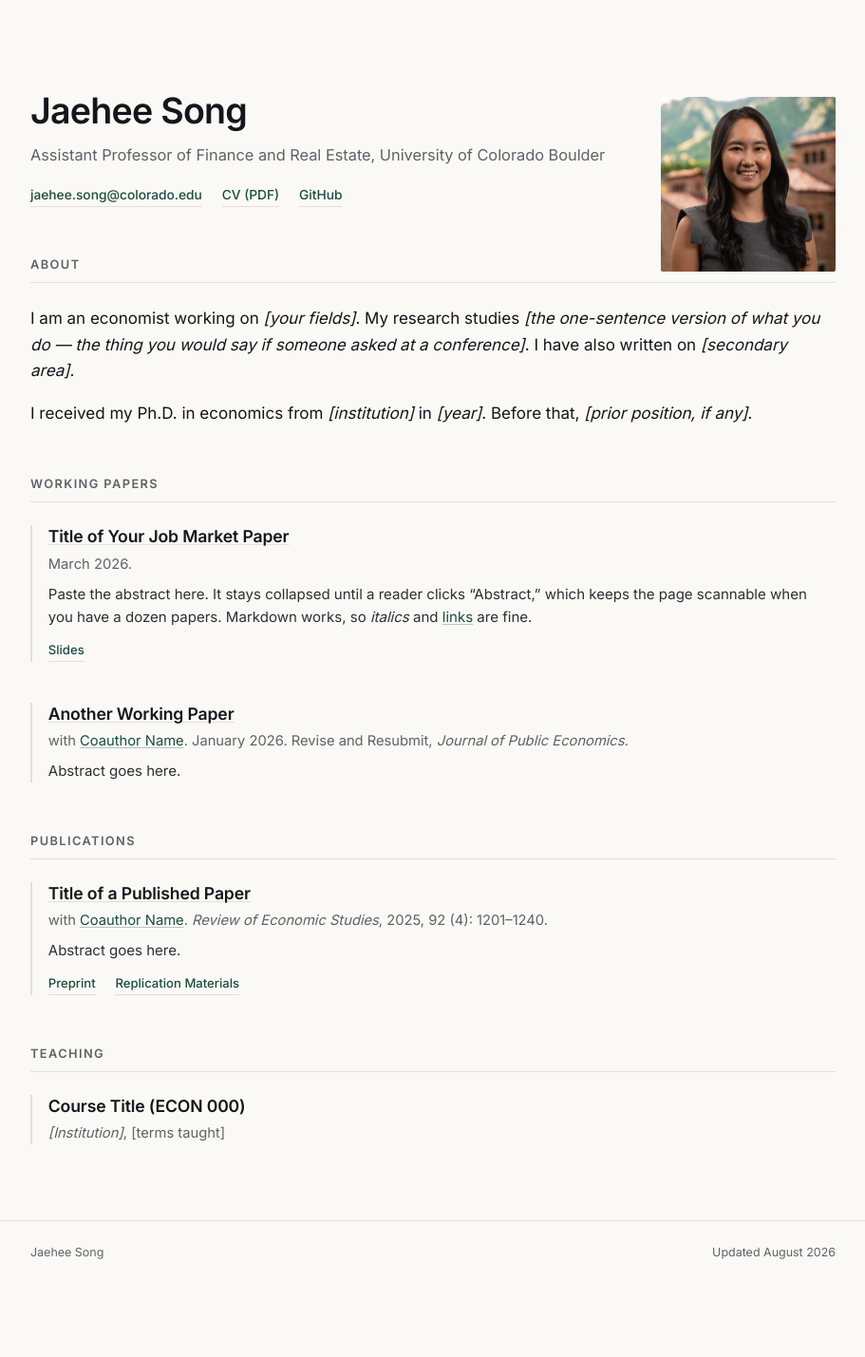
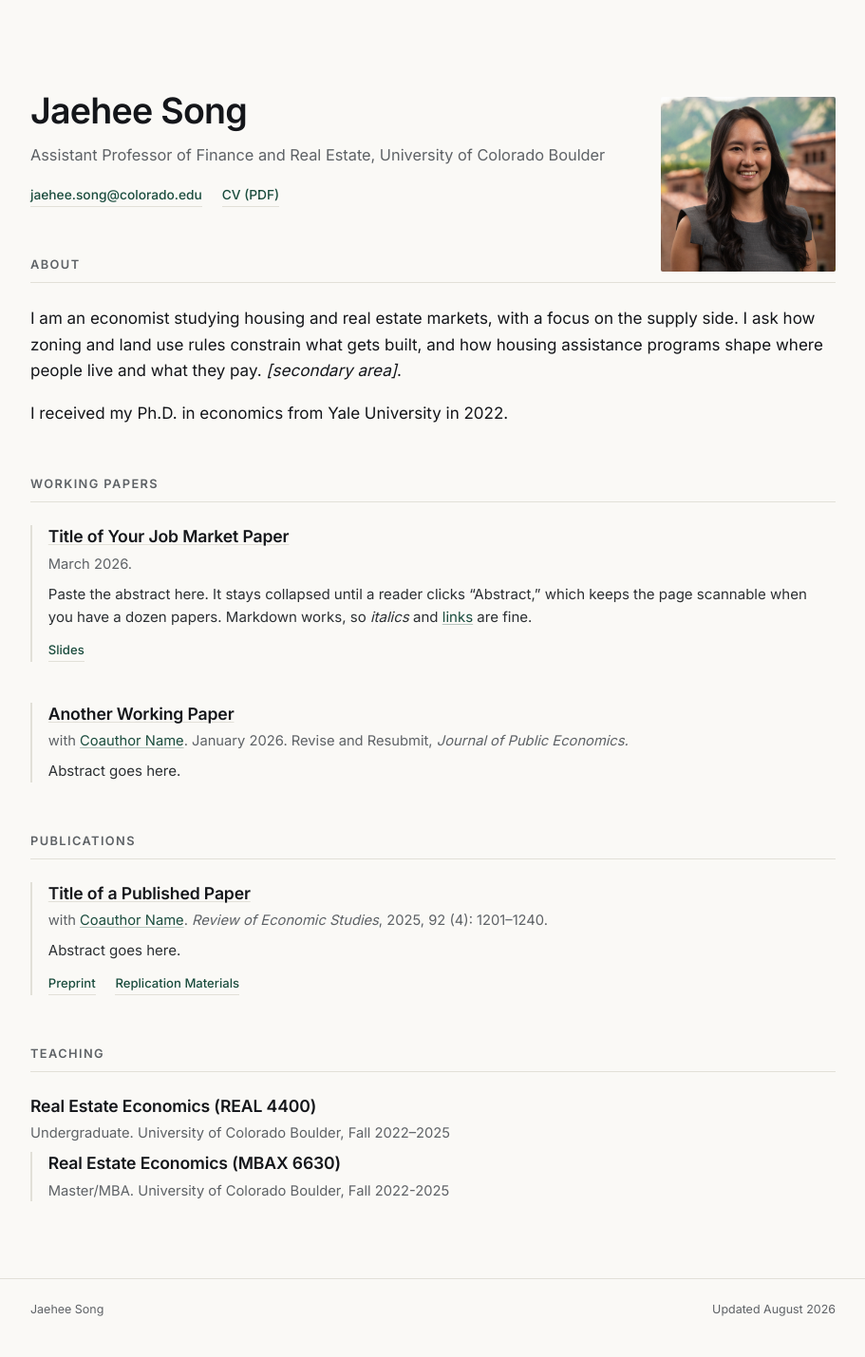
Before and after one commit to jaeheesong/jaeheesong.github.io, a Jekyll site: the page built from index.html, in a window 1280 px wide. Shown: the whole page at 95% size, without its empty margins (184-1095 px from the left). Built offline with Jekyll 4.4.1, drawn with Linux system fonts in a browser that asks for light colours; before the commit the page ends 1369 px from its top, so only the background shows below that.

Commit message:
Update index.html

```diff
--- a/index.html
+++ b/index.html
@@ -14,10 +14,6 @@ layout: default
   <p class="contact">
     {%- if site.email %}<a href="mailto:{{ site.email }}">{{ site.email }}</a>{% endif -%}
     {%- if site.cv_url %}<a href="{{ site.cv_url | relative_url }}">CV (PDF)</a>{% endif -%}
-    {%- if site.google_scholar %}<a href="{{ site.google_scholar }}">Google Scholar</a>{% endif -%}
-    {%- if site.github %}<a href="https://github.com/{{ site.github }}">GitHub</a>{% endif -%}
-    {%- if site.twitter %}<a href="https://twitter.com/{{ site.twitter }}">Twitter</a>{% endif -%}
-    {%- if site.linkedin %}<a href="{{ site.linkedin }}">LinkedIn</a>{% endif -%}
   </p>
 </header>
 
@@ -30,15 +26,14 @@ layout: default
 <h2>About</h2>
 
 <p>
-  I am an economist working on <em>[your fields]</em>. My research
-  studies <em>[the one-sentence version of what you do — the thing you
-  would say if someone asked at a conference]</em>. I have also written on
+  I am an economist studying housing and real estate markets, with a focus on the supply side.
+  I ask how zoning and land use rules constrain what gets built, and how
+  housing assistance programs shape where people live and what they pay.
   <em>[secondary area]</em>.
 </p>
 
 <p>
-  I received my Ph.D. in economics from <em>[institution]</em> in
-  <em>[year]</em>. Before that, <em>[prior position, if any]</em>.
+  I received my Ph.D. in economics from Yale University in 2022.
 </p>
 
 <!-- ══ WORKING PAPERS ═════════════════════════════════════════ -->
@@ -82,7 +77,10 @@ layout: default
 
 <h2>Teaching</h2>
 
+<h3 class="entry-title">Real Estate Economics (REAL 4400)</h3>
+<p class="entry-byline">Undergraduate. University of Colorado Boulder, Fall 2022–2025</p>
+
 <article class="entry">
-  <h3 class="entry-title">Course Title (ECON 000)</h3>
-  <p class="entry-byline"><em>[Institution]</em>, [terms taught]</p>
+  <h3 class="entry-title">Real Estate Economics (MBAX 6630)</h3>
+  <p class="entry-byline">Master/MBA. University of Colorado Boulder, Fall 2022-2025</p>
 </article>
```
